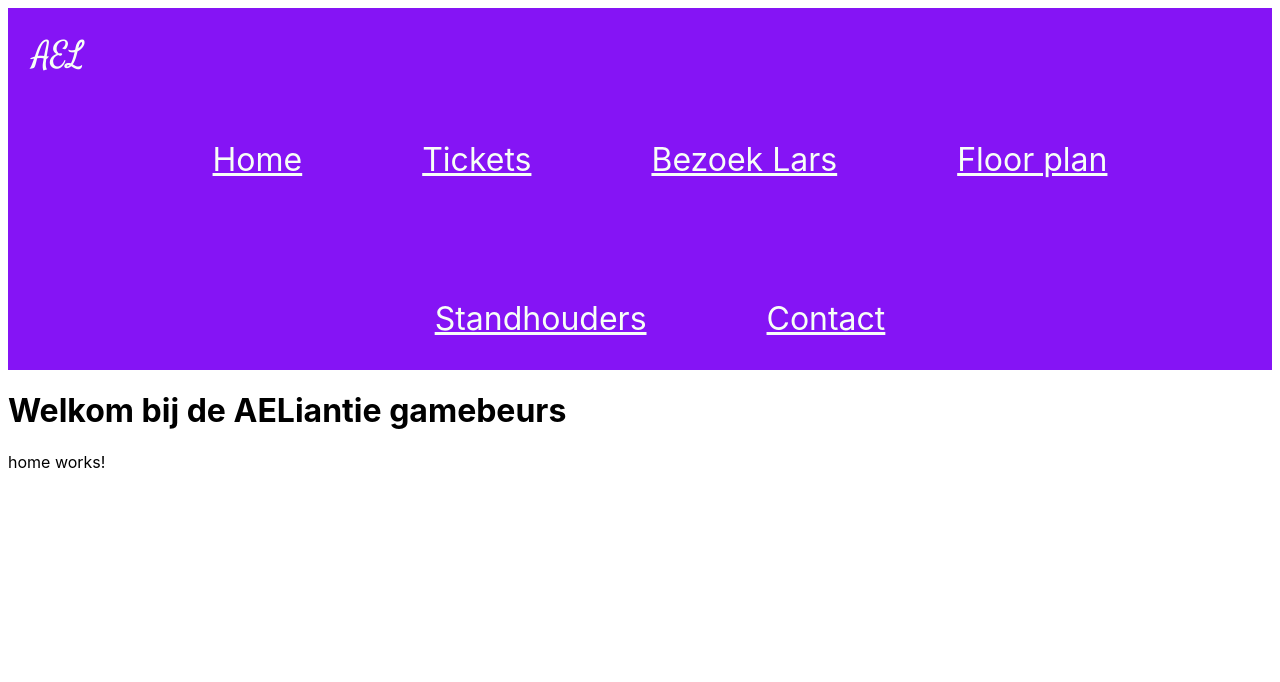
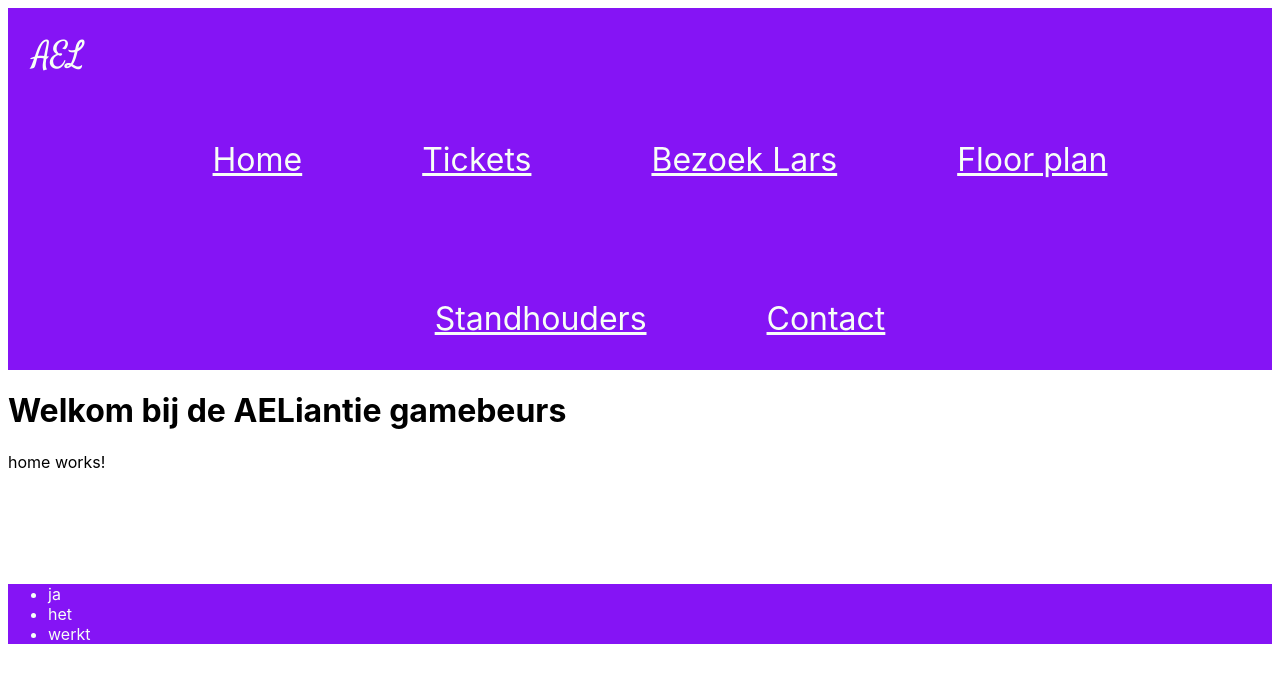
Before and after one commit to GlupekEJ/GameEvent, an Angular app in the folder Client/: page / in a window 1280 px wide. Shown: the top 682 px of the page. Built offline with nearby package versions, Linux system fonts and the light colour scheme.

Commit message:
footer aangemaakt met al een klein beetje css

```diff
--- a/Client/src/app/app.component.html
+++ b/Client/src/app/app.component.html
@@ -15,3 +15,5 @@
 <!-- * * * * * * * * * * * * * * * * * * * * * * * * * * * * * * * * -->
 
 <router-outlet />
+
+<app-footer></app-footer>
--- a/Client/src/app/app.component.ts
+++ b/Client/src/app/app.component.ts
@@ -1,11 +1,12 @@
 import { Component } from '@angular/core';
 import { RouterOutlet } from '@angular/router';
 import { HeaderNavComponent } from './header-nav/header-nav.component';
+import { FooterComponent } from './footer/footer.component';
 
 @Component({
   selector: 'app-root',
   standalone: true,
-  imports: [RouterOutlet, HeaderNavComponent],
+  imports: [RouterOutlet, HeaderNavComponent, FooterComponent],
   templateUrl: './app.component.html',
   styleUrl: './app.component.css',
 })
--- /dev/null
+++ b/Client/src/app/footer/footer.component.css
@@ -0,0 +1,4 @@
+footer {
+  background-color: #8514f5;
+  color: #f7fff7;
+}
--- /dev/null
+++ b/Client/src/app/footer/footer.component.html
@@ -0,0 +1,7 @@
+<footer>
+  <ul>
+    <li>ja</li>
+    <li>het</li>
+    <li>werkt</li>
+  </ul>
+</footer>
```
Also changed, not shown: Client/src/app/footer/footer.component.ts (added, +12 -0 lines), 1 other file (tests, documents, lock files or other folders).
